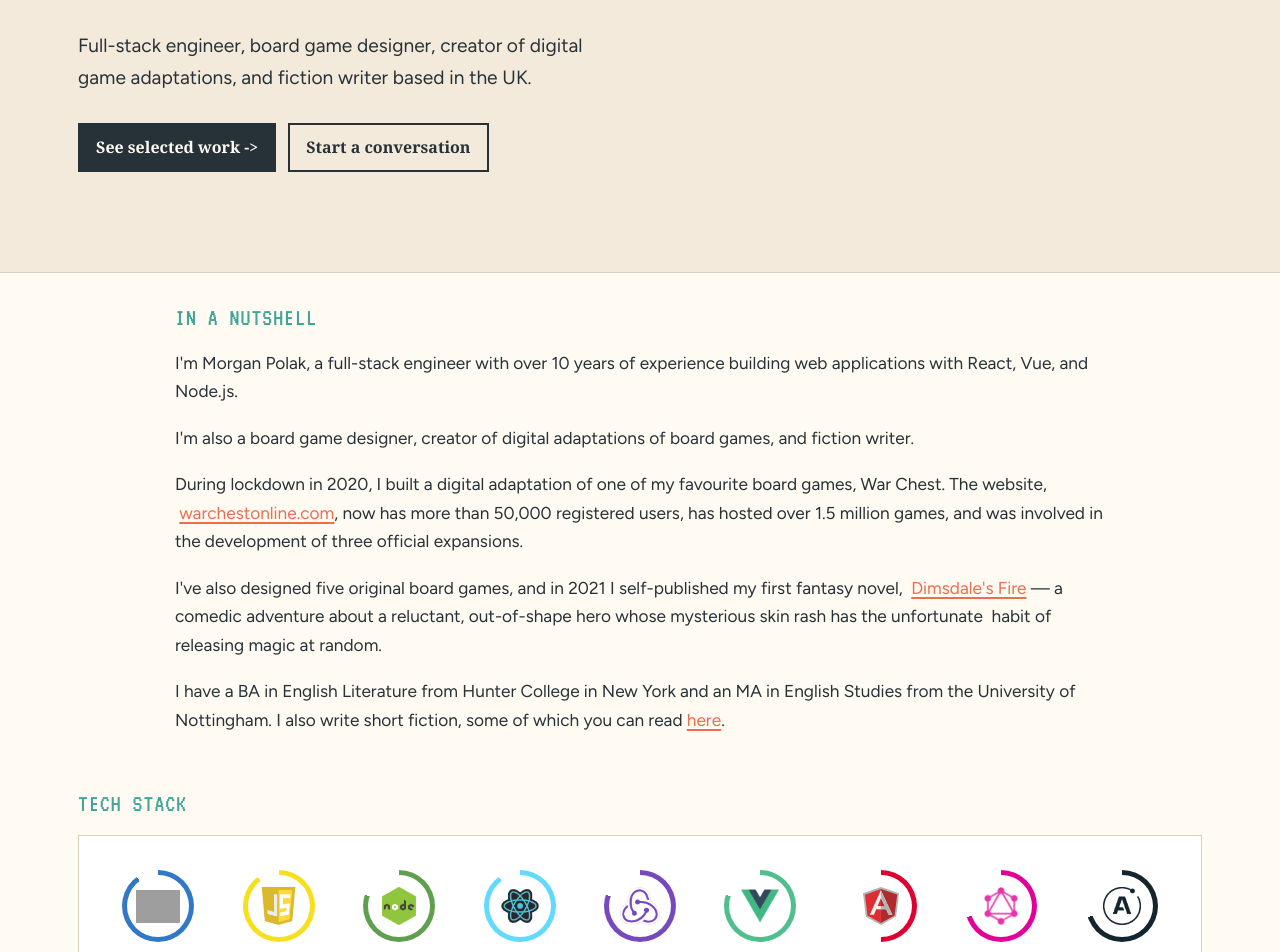
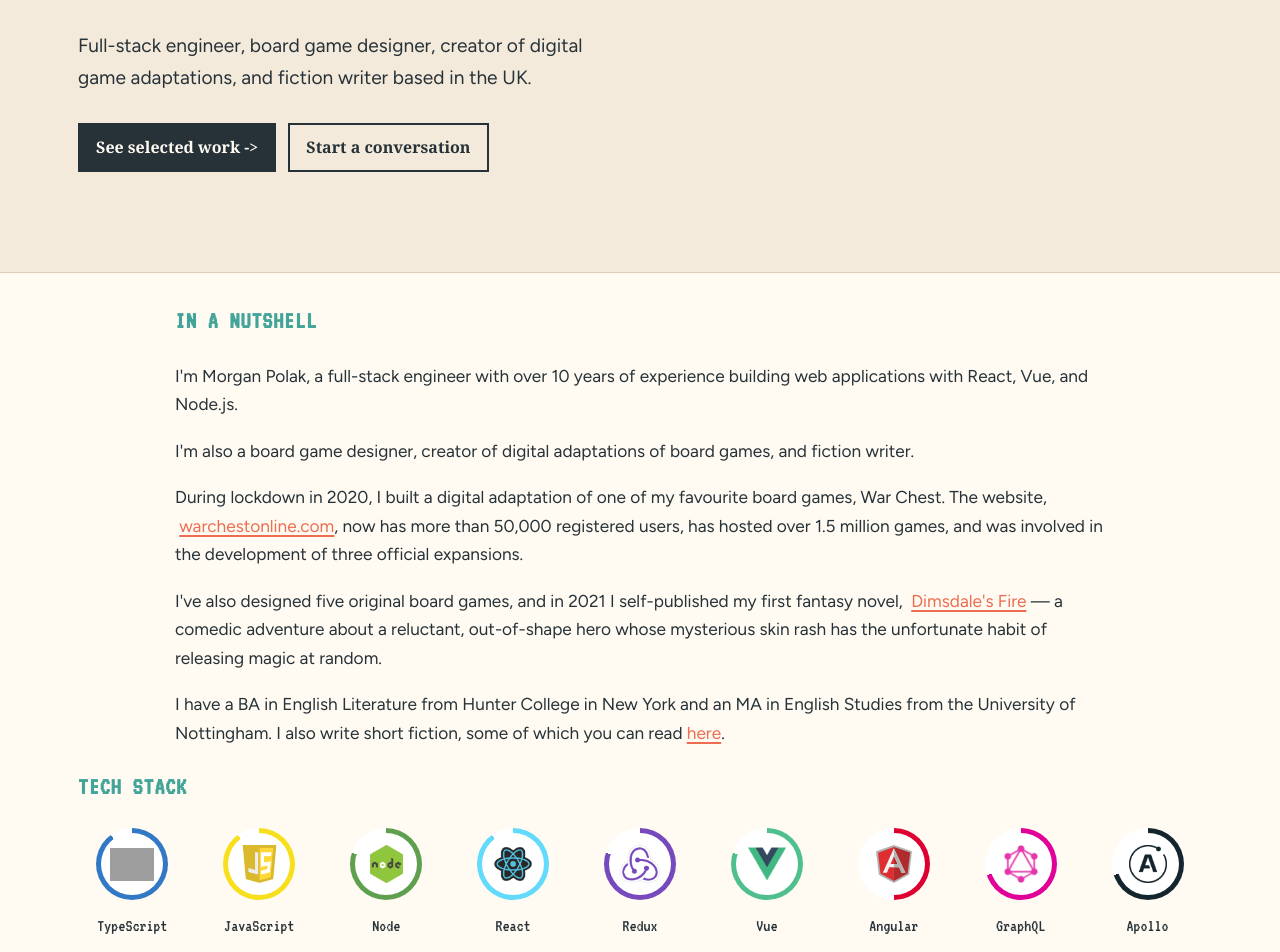
Before and after one commit to sprucegoose-dev/sprucegoose-dev.github.io, a React (Vite) app: page / in a window 1280 px wide. Shown: the part 560-1512 px from the top of the page. Built offline with nearby package versions, Linux system fonts and the light colour scheme; grey boxes are pictures that could not be loaded; a web font is replaced by a local one.

Commit message:
improvements to routing/navigation and to the layout's structure

```diff
--- a/src/App.jsx
+++ b/src/App.jsx
@@ -2,13 +2,14 @@ import { useEffect } from 'react';
 import { Routes, Route, useLocation } from 'react-router-dom';
 
 import './style/style.scss';
-import ShortFiction from './components/ShortFiction';
-import Homepage from './components/Homepage';
 import MainMenu from './components/MainMenu';
+import { ROUTES } from './siteConfig';
 
 export default function App() {
     const location = useLocation();
+    const currentRoute = ROUTES.find((route) => route.path === location.pathname) ?? ROUTES[0];
     const isShortFictionPage = location.pathname === '/short-fiction';
+    const { header } = currentRoute;
 
     useEffect(() => {
         window.scrollTo(0, 0);
@@ -20,27 +21,33 @@ export default function App() {
             <header className={`header${isShortFictionPage ? ' short-fiction' : ''}`}>
                 <div className={`header-inner${isShortFictionPage ? ' short-fiction' : ''}`}>
                     <p className="eyebrow">Morgan Polak <span>///</span> Senior software engineer</p>
-                    {isShortFictionPage ? (
-                        <>
-                            <h1>Stories with a little<br /><em>magic in the margins.</em></h1>
-                            <p className="header-summary">Short fiction, poetry, and odd little worlds.</p>
-                        </>
-                    ) : (
-                        <>
-                            <h1>Building useful things<br /><em>with a little mischief.</em></h1>
-                            <p className="header-summary">Full-stack engineer, board game designer, creator of digital game adaptations, and fiction writer based in the UK.</p>
-                            <div className="header-actions">
-                                <a className="button button-primary" href="#projects">See selected work <span aria-hidden="true">-&gt;</span></a>
-                                <a className="button button-quiet" href="#contact">Start a conversation</a>
-                            </div>
-                        </>
-                    )}
+                    <h1>
+                        {header.title}
+                        {header.emphasis ? <><br /><em>{header.emphasis}</em></> : null}
+                    </h1>
+                    <p className="header-summary">{header.summary}</p>
+                    {header.actions ? (
+                        <div className="header-actions">
+                            {header.actions.map((action, index) => (
+                                <a
+                                    key={action.href}
+                                    className={index === 0 ? 'button button-primary' : 'button button-quiet'}
+                                    href={action.href}
+                                >
+                                    {action.label}
+                                    {index === 0 ? <span aria-hidden="true"> -&gt;</span> : null}
+                                </a>
+                            ))}
+                        </div>
+                    ) : null}
                 </div>
             </header>
             <div className="container">
                 <Routes>
-                    <Route exact path="/" element={<Homepage />}/>
-                    <Route path="/short-fiction" element={<ShortFiction />} />
+                    {ROUTES.map((route) => {
+                        const RouteComponent = route.page;
+                        return <Route key={route.path} path={route.path} element={<RouteComponent />} />;
+                    })}
                 </Routes>
             </div>
             <section className="section copyright-notice">
--- a/src/components/Homepage.jsx
+++ b/src/components/Homepage.jsx
@@ -5,12 +5,12 @@ import Separator from './Separator';
 import SkillSet from './SkillSet';
 import TimelineEvent from './TimelineEvent';
 import ContactForm from './ContactForm';
+import SectionBlock from './SectionBlock';
 
 export default function Homepage() {
     return (
         <div className="homepage col-md-12">
-            <div id="in-a-nutshell" className="title title-intro" data-anchor="#in-a-nutshell">In A Nutshell</div>
-            <section className="intro clearfix">
+            <SectionBlock id="in-a-nutshell" title="In A Nutshell" className="intro">
                 <div className="aside aside-right short">
                     <img src="images/walnut.png" className="image" alt="Walnut" />
                 </div>
@@ -31,20 +31,20 @@ export default function Homepage() {
                         my first fantasy novel,
                         &nbsp;<a href="https://www.amazon.co.uk/Dimsdales-Fire-M-Polak/dp/1739911504" target="_blank" rel="noreferrer">Dimsdale's Fire</a>
                         &nbsp;— a comedic adventure about a reluctant, out-of-shape hero whose mysterious skin rash has the unfortunate
-						&nbsp;habit of releasing magic at random.
+                        habit of releasing magic at random.
                     </div>
                     <div>
                         I have a BA in English Literature from Hunter College in New York and an MA in English Studies from the University of Nottingham.
                         I also write short fiction, some of which you can read <Link to="/short-fiction">here</Link>.
                     </div>
                 </div>
-            </section>
-            <div id="languages-and-frameworks" className="title" data-anchor="#languages-and-frameworks">Tech Stack</div>
-            <section className="languages-and-frameworks">
+            </SectionBlock>
+
+            <SectionBlock id="languages-and-frameworks" title="Tech Stack">
                 <SkillSet />
-            </section>
-            <div id="projects" className="title" data-anchor="#projects">Recent Projects</div>
-            <section className="projects">
+            </SectionBlock>
+
+            <SectionBlock id="projects" title="Recent Projects" className="projects">
                 <div className="content clearfix">
                     <Project
                         thumbnails={['neutreeno.png']}
@@ -84,7 +84,7 @@ export default function Homepage() {
                         link="https://appsource.microsoft.com/en-us/product/office/WA200000668"
                         logo="tr-logo.svg"
                         description="The ThoughtRiver Prescreen Word add-in helps lawyers remediate contracts
-                        right in MS Word,  providing a risk analysis, advice, and suggested wording. I've
+                        right in MS Word, providing a risk analysis, advice, and suggested wording. I've
                         been the project lead from its early stages, developing the application in React and
                         integrating it with the Word JavaScript API."
                         technologies={['React/Redux', 'Word JavaScript API']}
@@ -135,9 +135,9 @@ export default function Homepage() {
                         technologies={['Codeigniter 3.0', 'AngularJs', 'MySQL']}
                     />
                 </div>
-            </section>
-            <div id="employment" className="title" data-anchor="#employment">Employment History</div>
-            <section className="employment timeline">
+            </SectionBlock>
+
+            <SectionBlock id="employment" title="Employment History" className="employment timeline">
                 <TimelineEvent
                     date="Aug 2025 - Present"
                     side="right"
@@ -192,9 +192,9 @@ export default function Homepage() {
                     description="Writing and editing content in English and Hebrew, and maintaining the company's blog, Facebook page, and marketing campaigns."
                     markerImg="jupiter.png"
                 />
-            </section>
-            <div id="education" className="title" data-anchor="#education">Education</div>
-            <section className="education timeline">
+            </SectionBlock>
+
+            <SectionBlock id="education" title="Education" className="education timeline">
                 <TimelineEvent
                     date="2022 - 2023"
                     side="right"
@@ -222,11 +222,11 @@ export default function Homepage() {
                 <div className="timeline-end-marker" aria-label="Asteroid marker">
                     <img src="images/asteroid.png" className="image" alt="" />
                 </div>
-            </section>
-            <div id="contact" className="title" data-anchor="#contact">Get In Touch</div>
-            <section className="section text-center clearfix">
+            </SectionBlock>
+
+            <SectionBlock id="contact" title="Get In Touch" className="text-center clearfix">
                 <ContactForm />
-            </section>
+            </SectionBlock>
         </div>
     );
 }
--- a/src/components/MainMenu.jsx
+++ b/src/components/MainMenu.jsx
@@ -2,10 +2,7 @@ import { useEffect, useState } from 'react';
 import { slide as Menu } from 'react-burger-menu';
 import { useLocation, useNavigate } from 'react-router-dom';
 
-export default function MainMenu({ isShortFictionPage }) {
-    const [menuOpen, setMenuOpen] = useState(false);
-    const navigate = useNavigate();
-    const location = useLocation();
+import { MENU_ITEMS } from '../siteConfig';
 
 const scrollToHashTarget = (target) => {
     const normalizedTarget = target.charAt(0) === '#' ? target : `#${target}`;
@@ -19,24 +16,32 @@ export default function MainMenu({ isShortFictionPage }) {
     }
 };
 
+export default function MainMenu({ isShortFictionPage }) {
+    const [menuOpen, setMenuOpen] = useState(false);
+    const navigate = useNavigate();
+    const location = useLocation();
+
     useEffect(() => {
         if (!location.hash) {
             return;
         }
 
-        const timeoutId = window.setTimeout(() => {
+        const scrollFrame = window.requestAnimationFrame(() => {
             scrollToHashTarget(location.hash);
-        }, 50);
+        });
 
-        return () => window.clearTimeout(timeoutId);
+        return () => window.cancelAnimationFrame(scrollFrame);
     }, [location.pathname, location.hash]);
 
     const handleMenuClick = (event) => {
         event.preventDefault();
-
         setMenuOpen(false);
 
         const target = event.target.getAttribute('data-target');
+
+        if (!target) {
+            return;
+        }
 
         if (target.startsWith('/')) {
             navigate(target);
@@ -45,12 +50,12 @@ export default function MainMenu({ isShortFictionPage }) {
 
         if (target.startsWith('#')) {
             if (location.pathname !== '/') {
-                navigate(`/${target}`);
-                window.setTimeout(() => {
-                    scrollToHashTarget(target);
-                }, 100);
+                navigate({ pathname: '/', hash: target });
                 return;
             }
+
+            navigate({ hash: target });
+            return;
         }
 
         scrollToHashTarget(target);
@@ -67,14 +72,16 @@ export default function MainMenu({ isShortFictionPage }) {
             isOpen={menuOpen}
             onStateChange={handleMenuStateChange}
         >
-            <span className="menu-item" data-target="/" onClick={(event) => handleMenuClick(event)}>Homepage</span>
-            <span className="menu-item" data-target="#in-a-nutshell" onClick={(event) => handleMenuClick(event)}>In A Nutshell</span>
-            <span className="menu-item" data-target="#languages-and-frameworks" onClick={(event) => handleMenuClick(event)}>Languages & Frameworks</span>
-            <span className="menu-item" data-target="#education" onClick={(event) => handleMenuClick(event)}>Education</span>
-            <span className="menu-item" data-target="#projects" onClick={(event) => handleMenuClick(event)}>Recent Projects</span>
-            <span className="menu-item" data-target="#employment" onClick={(event) => handleMenuClick(event)}>Employment History</span>
-            <span className="menu-item" data-target="#contact" onClick={(event) => handleMenuClick(event)}>Contact</span>
-            <span className="menu-item" data-target="/short-fiction" onClick={(event) => handleMenuClick(event)}>Short Fiction</span>
+            {MENU_ITEMS.map((item) => (
+                <span
+                    key={item.label}
+                    className="menu-item"
+                    data-target={item.target}
+                    onClick={(event) => handleMenuClick(event)}
+                >
+                    {item.label}
+                </span>
+            ))}
         </Menu>
     );
 }
--- /dev/null
+++ b/src/components/SectionBlock.jsx
@@ -0,0 +1,8 @@
+export default function SectionBlock({ id, title, className = '', children }) {
+    return (
+        <section id={id} className={`home-section ${className}`.trim()} data-anchor={`#${id}`}>
+            <h2 className="title">{title}</h2>
+            <div className="section-body">{children}</div>
+        </section>
+    );
+}
--- /dev/null
+++ b/src/siteConfig.js
@@ -0,0 +1,40 @@
+import Homepage from './components/Homepage';
+import ShortFiction from './components/ShortFiction';
+
+export const ROUTES = [
+    {
+        path: '/',
+        label: 'Homepage',
+        page: Homepage,
+        header: {
+            title: 'Building useful things',
+            emphasis: 'with a little mischief.',
+            summary: 'Full-stack engineer, board game designer, creator of digital game adaptations, and fiction writer based in the UK.',
+            actions: [
+                { label: 'See selected work', href: '#projects' },
+                { label: 'Start a conversation', href: '#contact' },
+            ],
+        },
+    },
+    {
+        path: '/short-fiction',
+        label: 'Short Fiction',
+        page: ShortFiction,
+        header: {
+            title: 'Stories with a little',
+            emphasis: 'magic in the margins.',
+            summary: 'Short fiction, poetry, and odd little worlds.',
+        },
+    },
+];
+
+export const MENU_ITEMS = [
+    { label: 'Homepage', target: '/' },
+    { label: 'In A Nutshell', target: '#in-a-nutshell' },
+    { label: 'Languages & Frameworks', target: '#languages-and-frameworks' },
+    { label: 'Education', target: '#education' },
+    { label: 'Recent Projects', target: '#projects' },
+    { label: 'Employment History', target: '#employment' },
+    { label: 'Contact', target: '#contact' },
+    { label: 'Short Fiction', target: '/short-fiction' },
+];
--- a/src/style/style.scss
+++ b/src/style/style.scss
@@ -20,7 +20,7 @@ html { scroll-behavior: smooth; }
 body { background: var(--paper); color: var(--ink); font-family: 'Figtree', 'Roboto Slab', Georgia, serif; font-weight: 400; line-height: 1.65; margin: 0; overflow-x: hidden; }
 a { color: var(--coral); text-decoration-thickness: 2px; text-underline-offset: 3px; }
 a:hover, a:focus, a:active { color: var(--coral); }
-.container { max-width: 1180px; margin: 0 auto; padding: 0 28px; }
+.container { max-width: 1180px; margin: 0 auto; padding: 28px; }
 .header { background: var(--cream); border-bottom: 1px solid var(--line); min-height: 570px; overflow: hidden; position: relative; }
 .header:after { background: var(--yellow); border-radius: 50%; content: ''; height: 360px; opacity: .85; position: absolute; right: 8%; top: 80px; width: 360px; }
 .header.short-fiction {
@@ -70,6 +70,7 @@ h1 em { color: var(--coral); font-style: normal; }
     color: #f5efe7;
     text-shadow: 0 2px 0 rgba(10, 14, 22, .26), 0 5px 18px rgba(8, 10, 18, .68), 0 10px 30px rgba(8, 10, 18, .38);
 }
+h2 { margin: 0; }
 .header.short-fiction h1 em { color: #f7c86a; }
 .header.short-fiction .eyebrow { color: #f8d98f; text-shadow: 0 2px 0 rgba(10, 14, 22, .18), 0 5px 18px rgba(8, 10, 18, .56); }
 .header.short-fiction .header-summary { color: #edf4ff; text-shadow: 0 2px 0 rgba(10, 14, 22, .18), 0 5px 16px rgba(8, 10, 18, .5); }
@@ -81,11 +82,10 @@ h1 em { color: var(--coral); font-style: normal; }
 .button-quiet { color: var(--ink); }
 .button-quiet:hover, .button-quiet:focus { background: var(--yellow); color: var(--ink); }
 .header-stamp { border: 2px solid var(--ink); border-radius: 50%; font-family: 'VT323', monospace; font-size: 1.35rem; line-height: 1; padding: 18px 12px; position: absolute; right: 20%; text-align: center; top: 350px; transform: rotate(11deg); }
-.homepage { max-width: 100%; }
-.title { color: var(--teal); font-family: 'VT323', monospace; font-size: 1.55rem; justify-content: flex-start; letter-spacing: .04em; margin: 25px 0 0; max-width: 930px; text-align: left; text-transform: uppercase; width: 100%; }
+.homepage { max-width: 100%; display: flex; flex-direction: column; gap: 20px; }
+.title { color: var(--teal); font-family: 'VT323', monospace; font-size: 1.55rem; justify-content: flex-start; letter-spacing: .04em; margin-bottom: 20px; max-width: 930px; text-align: left; text-transform: uppercase; width: 100%; }
 .title:before, .title:after { border-color: var(--line); }
-.title-intro { margin: 25px auto 0; }
-section { padding: 10px 0 25px; }
+.title-intro { margin: 25px auto 18px; }
 .intro { font-size: 1.08rem; margin: 0 auto; max-width: 930px; }
 .intro .content { display: flex; flex-direction: column; gap: 18px; }
 .intro .aside { display: none; }
@@ -127,8 +127,26 @@ section { padding: 10px 0 25px; }
 .projects .technology { background: #fff; border: 1px solid var(--teal); border-radius: 2px; color: var(--ink); display: inline-block; font-family: 'VT323', monospace; font-size: 1.05rem; margin: 0 7px 7px 0; padding: 4px 9px; }
 .projects .separator { display: none; }
 .timeline { margin: 0 auto; max-width: 930px; }
-.timeline { padding-left: 48px; position: relative; }
-.timeline:before { background: var(--line); bottom: 28px; content: ''; left: 22px; position: absolute; top: 28px; width: 2px; }
+.home-section.timeline {
+    margin: 0 auto;
+    max-width: 930px;
+    padding-left: 48px;
+    position: relative;
+    width: 100%;
+}
+.home-section.timeline + .home-section.timeline {
+    margin-top: -28px;
+}
+.home-section.timeline + .home-section.timeline:before {
+    background: var(--line);
+    bottom: 18px;
+    content: '';
+    left: 22px;
+    position: absolute;
+    top: -28px;
+    width: 2px;
+}
+.home-section.timeline:before { background: var(--line); bottom: 18px; content: ''; left: 22px; position: absolute; top: 18px; width: 2px; }
 .event-pair { margin: 0; padding: 0 0 32px; position: relative; }
 .timeline .event { border: 0; margin: 0; padding: 0; text-align: left; width: 100%; }
 .timeline .event-pair .event { border: 0; margin: 0; padding: 0; }
@@ -163,7 +181,6 @@ section { padding: 10px 0 25px; }
 .form-error { color: var(--coral); }
 
 @media (max-width: 700px) {
-    .container { padding: 0 18px; }
     .header-inner { padding: 90px 22px 80px; }
     .header:after { height: 240px; right: -90px; top: 100px; width: 240px; }
     .header.short-fiction:after,
```
Also changed, not shown: 5 other files (tests, documents, lock files or other folders). Lines whose indentation alone changed are shown as unchanged.
